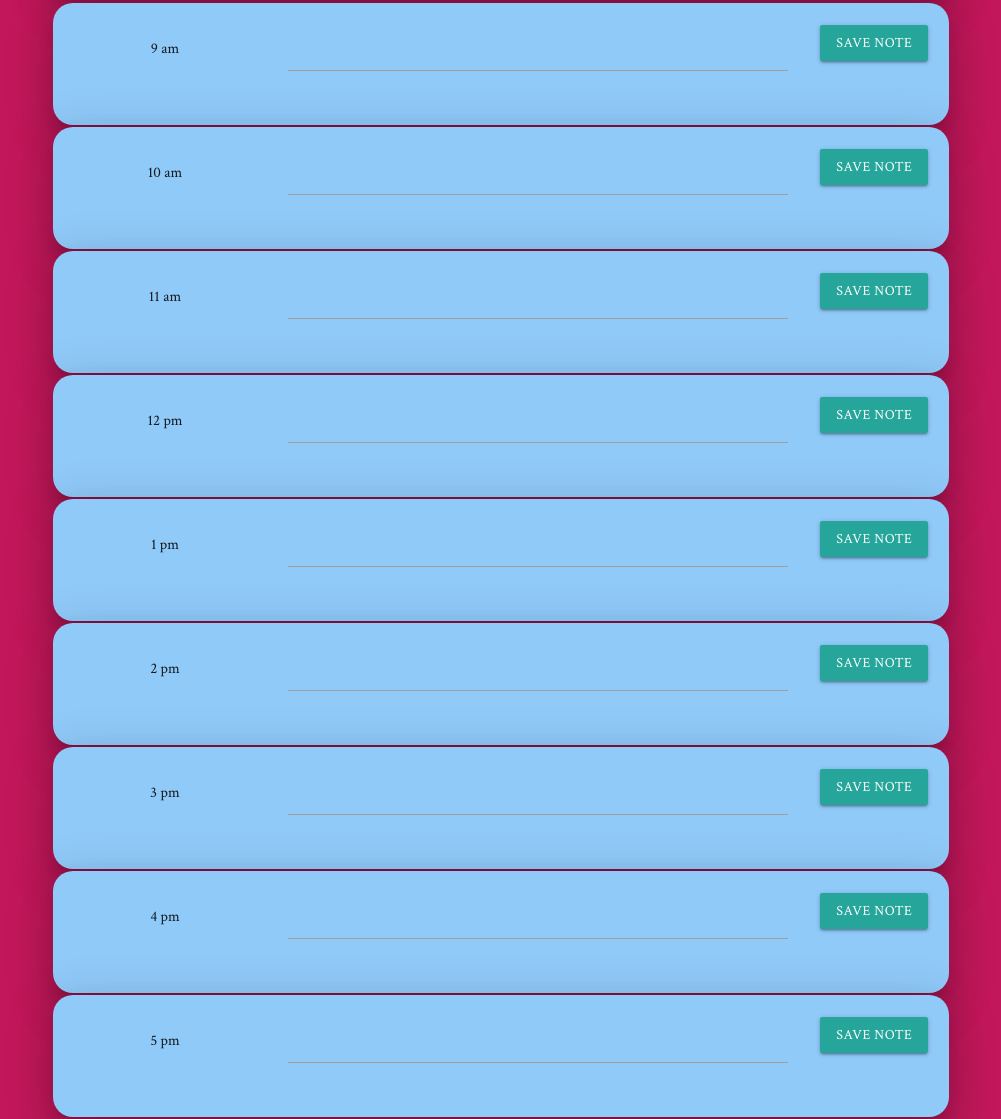
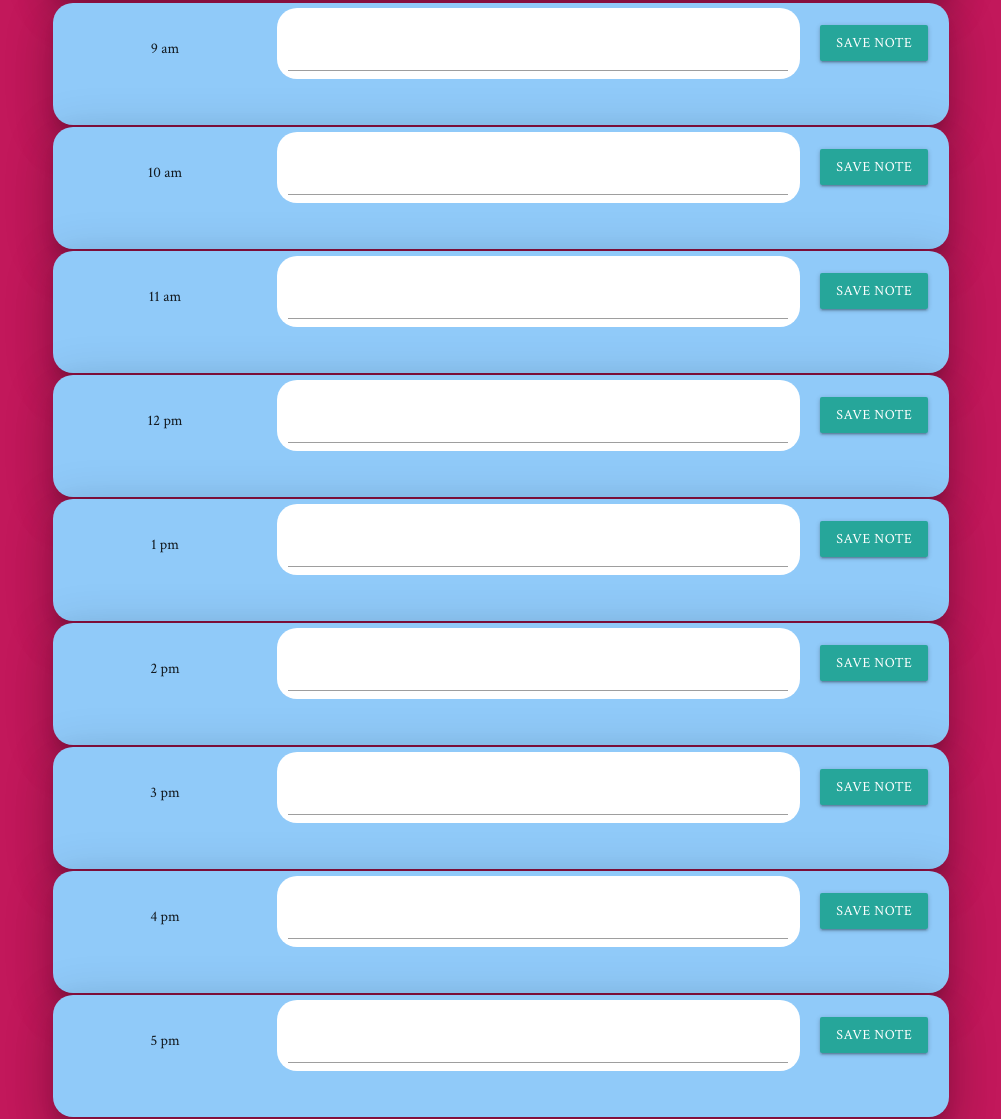
Before and after one commit to lordozland/Day-is-a-Plan, a plain HTML site: page index.html in a window 1280 px wide. Shown: the part 299-1418 px from the top of the page, without its empty margins (139-1140 px from the left). Drawn offline with nearby package versions, Linux system fonts and the light colour scheme.

Commit message:
last bit

```diff
--- a/index.html
+++ b/index.html
@@ -35,7 +35,7 @@
       <div class="col s3 m3 l3 center" id="tim9">
         <div>9 am</div>
       </div>
-      <div class="col s7 m7 l7 center" id="texting9">
+      <div class="col s7 m7 l7 center white" id="texting9">
         <form>
           <input type="text" id="noteary9">
         </form>
@@ -44,7 +44,7 @@
         <a class="waves-effect waves-light btn" onclick="savenote9()">Save Note</a>
       </div>
     </div>
-    <div class="row">
+    <div class="row text-#c2185b">
       <div class="col s12 m6 l6 center" id="lulz9"></div>
       <div class="col s12 m6 l6 center" id="nulz9"></div>
     </div>
@@ -57,7 +57,7 @@
         <div class="col s3 m3 l3 center" id="tim10">
           <div>10 am</div>
         </div>
-        <div class="col s7 m7 l7 center" id="texting10">
+        <div class="col s7 m7 l7 center white" id="texting10">
           <form>
             <input type="text" id="noteary10">
           </form>
@@ -79,7 +79,7 @@
         <div class="col s3 m3 l3 center" id="tim11">
           <div>11 am</div>
         </div>
-        <div class="col s7 m7 l7 center" id="texting11">
+        <div class="col s7 m7 l7 center white" id="texting11">
           <form>
             <input type="text" id="noteary11">
           </form>
@@ -102,7 +102,7 @@
         <div class="col s3 m3 l3 center" id="tim12">
           <div>12 pm</div>
         </div>
-        <div class="col s7 m7 l7 center" id="texting12">
+        <div class="col s7 m7 l7 center white" id="texting12">
           <form>
             <input type="text" id="noteary12">
           </form>
@@ -124,7 +124,7 @@
         <div class="col s3 m3 l3 center" id="tim1">
           <div>1 pm</div>
         </div>
-        <div class="col s7 m7 l7 center" id="texting1">
+        <div class="col s7 m7 l7 center white" id="texting1">
           <form>
             <input type="text" id="noteary1">
           </form>
@@ -146,7 +146,7 @@
         <div class="col s3 m3 l3 center" id="tim2">
           <div>2 pm</div>
         </div>
-        <div class="col s7 m7 l7 center" id="texting2">
+        <div class="col s7 m7 l7 center white" id="texting2">
           <form>
             <input type="text" id="noteary2">
           </form>
@@ -168,7 +168,7 @@
         <div class="col s3 m3 l3 center" id="tim3">
           <div>3 pm</div>
         </div>
-        <div class="col s7 m7 l7 center" id="texting3">
+        <div class="col s7 m7 l7 center white" id="texting3">
           <form>
             <input type="text" id="noteary3">
           </form>
@@ -190,7 +190,7 @@
             <div class="col s3 m3 l3 center" id="tim4">
               <div>4 pm</div>
             </div>
-            <div class="col s7 m7 l7 center" id="texting4">
+            <div class="col s7 m7 l7 center white" id="texting4">
               <form>
                 <input type="text" id="noteary4">
               </form>
@@ -213,7 +213,7 @@
             <div class="col s3 m3 l3 center" id="tim5">
               <div>5 pm</div>
             </div>
-            <div class="col s7 m7 l7 center" id="texting5">
+            <div class="col s7 m7 l7 center white" id="texting5">
               <form>
                 <input type="text" id="noteary5">
               </form>
--- a/style.css
+++ b/style.css
@@ -36,6 +36,8 @@ h1 {
 
 #texting1, #texting2, #texting3, #texting4, #texting5, #texting9, #texting10, #texting11, #texting12 {
   padding-top: 17px;
+  border-radius: 20px;
+
 }
 
 #butz1, #butz2, #butz3, #butz4, #butz5, #butz9, #butz10, #butz11, #butz12 {
@@ -45,9 +47,3 @@ h1 {
 #tim1, #tim2, #tim3, #tim4, #tim5, #tim9, #tim10, #tim11, #tim12 {
   padding-top: 30px;
 }
-
-
-.btn i:hover {
-  font-size: 20px;
-  transition: all 0.3s ease-in-out;
-}
```
